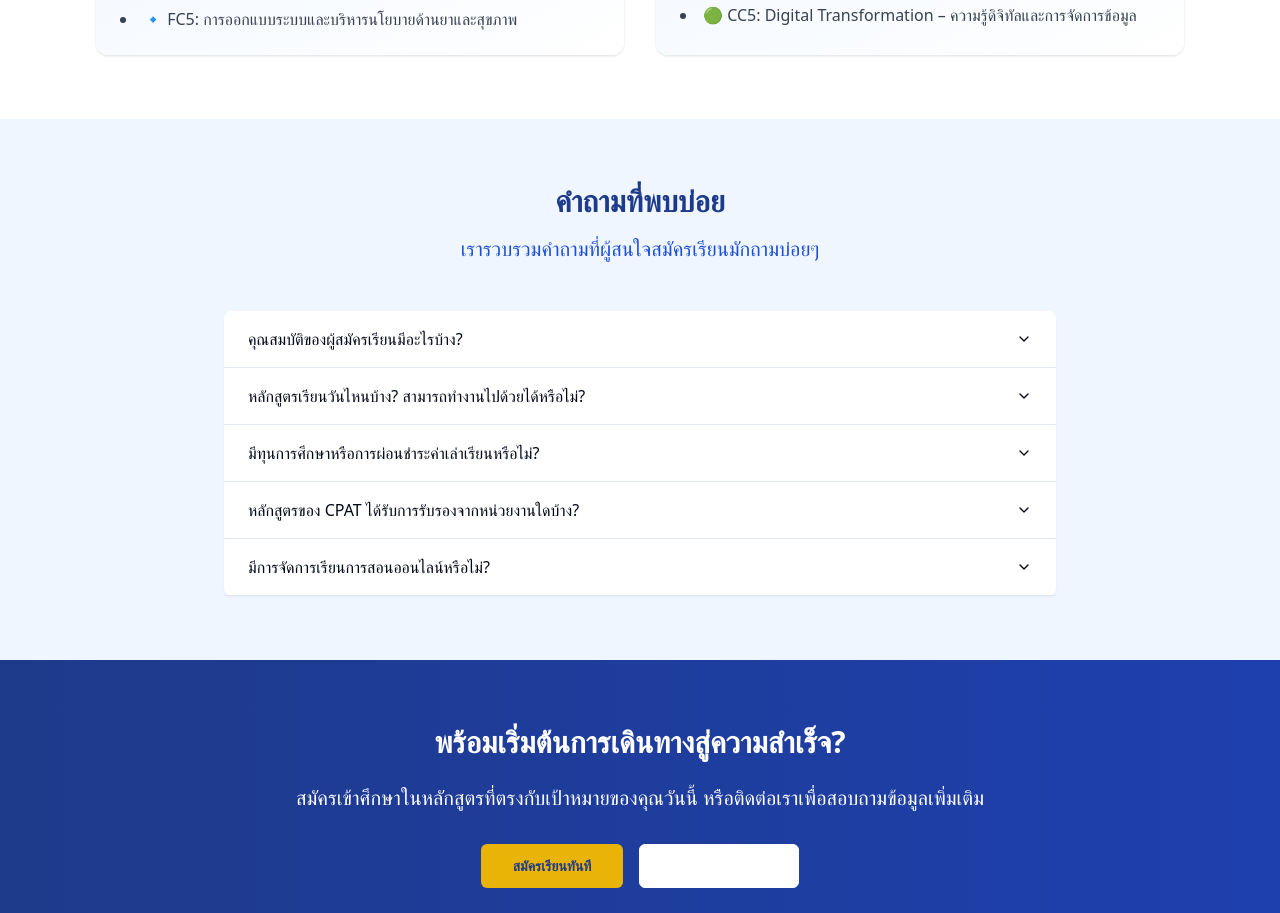
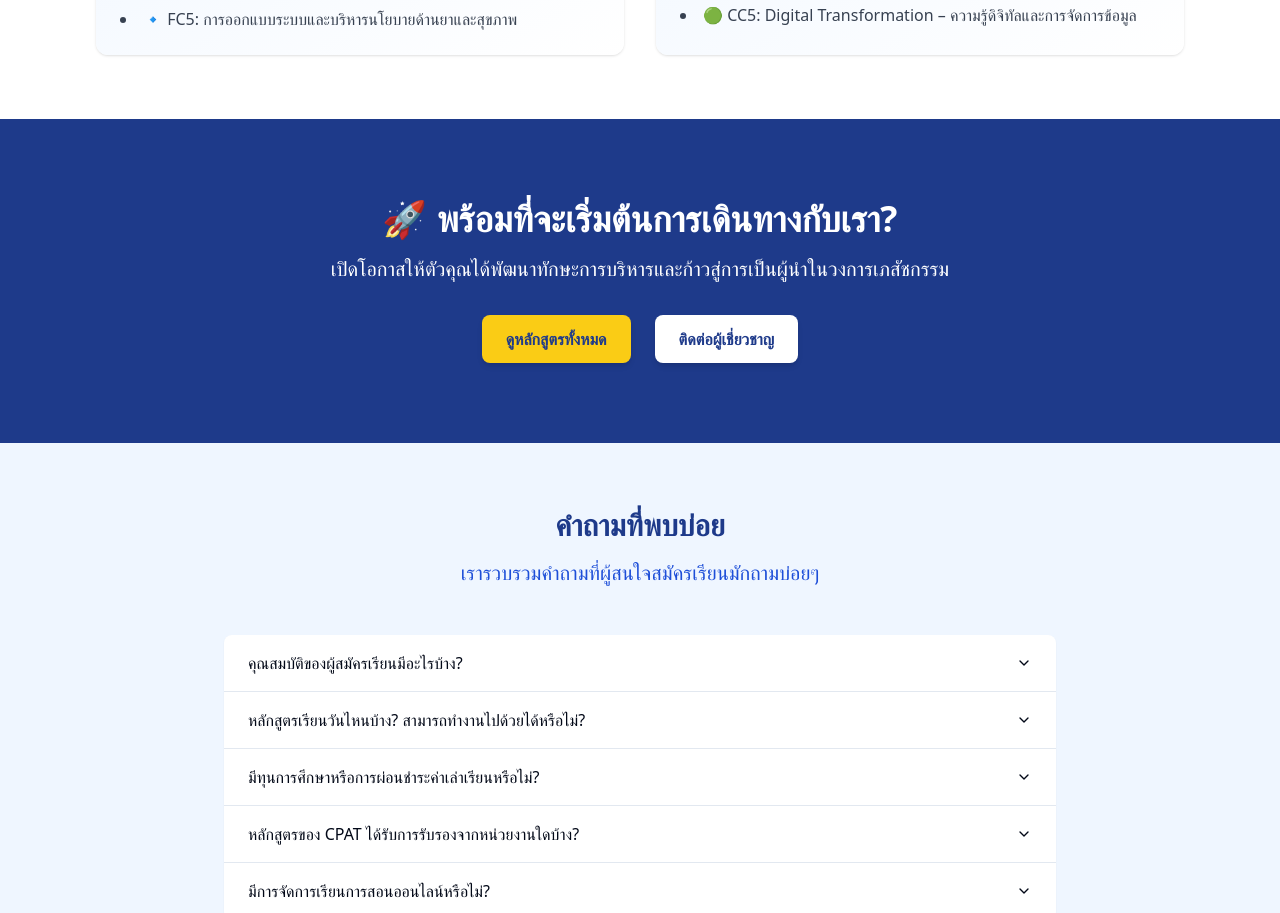
Before and after one commit to wirunw/cpat-pharma-connect, a React (Vite) app: page /admission in a window 1280 px wide. Shown: the part 2343-3256 px from the top of the page. Built offline with nearby package versions, Linux system fonts and the light colour scheme.

Commit message:
Code edited in Lovable Code Editor
Edited UI in Lovable

```diff
--- a/src/pages/Admission.tsx
+++ b/src/pages/Admission.tsx
@@ -257,6 +257,15 @@ const Admission = () => {
           </div>
         </section>
 
+              {/* Call to Action Section */}
+        <section className="py-20 px-4 bg-blue-900 text-white text-center">
+          <h2 className="text-4xl font-bold mb-4">🚀 พร้อมที่จะเริ่มต้นการเดินทางกับเรา?</h2>
+          <p className="text-xl mb-8">เปิดโอกาสให้ตัวคุณได้พัฒนาทักษะการบริหารและก้าวสู่การเป็นผู้นำในวงการเภสัชกรรม</p>
+          <div className="flex flex-col sm:flex-row justify-center items-center gap-6">
+            <button className="bg-yellow-400 hover:bg-yellow-500 text-blue-900 font-semibold px-6 py-3 rounded-lg transition shadow-md">ดูหลักสูตรทั้งหมด</button>
+            <button className="bg-white hover:bg-gray-100 text-blue-900 font-semibold px-6 py-3 rounded-lg transition shadow-md">ติดต่อผู้เชี่ยวชาญ</button>
+          </div>
+        </section>
 
         {/* FAQ */}
         <section className="py-16 px-4 bg-blue-50">
```
